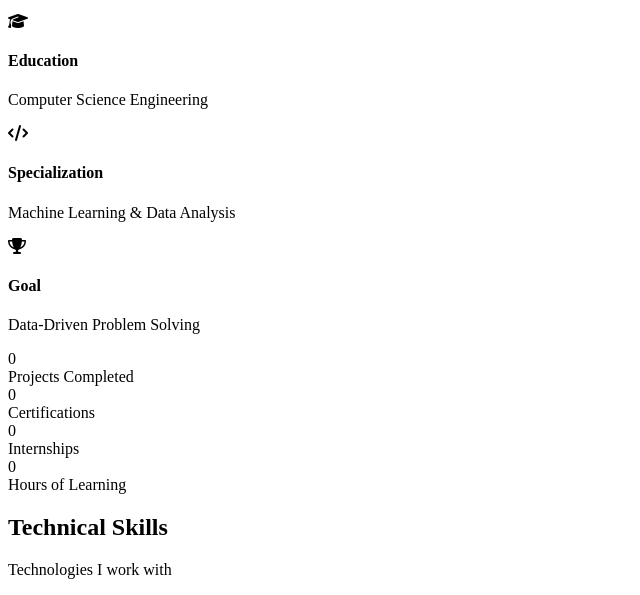
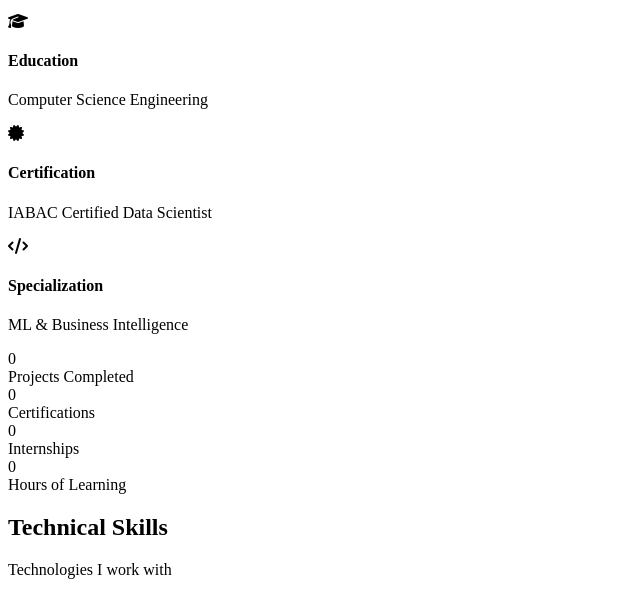
Before and after one commit to sureshgongalii/h, a website: page index.html in a window 1280 px wide. Shown: the part 1241-1836 px from the top of the page, without its empty margins (0-640 px from the left). Drawn offline with nearby package versions, Linux system fonts and the light colour scheme.

Commit message:
Updated index.html

```diff
--- a/index.html
+++ b/index.html
@@ -138,20 +138,20 @@
                         </div>
                         <div class="highlight-item">
                             <div class="highlight-icon">
+                                <i class="fas fa-certificate"></i>
+                            </div>
+                            <div class="highlight-content">
+                                <h4>Certification</h4>
+                                <p>IABAC Certified Data Scientist</p>
+                            </div>
+                        </div>
+                        <div class="highlight-item">
+                            <div class="highlight-icon">
                                 <i class="fas fa-code"></i>
                             </div>
                             <div class="highlight-content">
                                 <h4>Specialization</h4>
-                                <p>Machine Learning & Data Analysis</p>
-                            </div>
-                        </div>
-                        <div class="highlight-item">
-                            <div class="highlight-icon">
-                                <i class="fas fa-trophy"></i>
-                            </div>
-                            <div class="highlight-content">
-                                <h4>Goal</h4>
-                                <p>Data-Driven Problem Solving</p>
+                                <p>ML & Business Intelligence</p>
                             </div>
                         </div>
                     </div>
```
